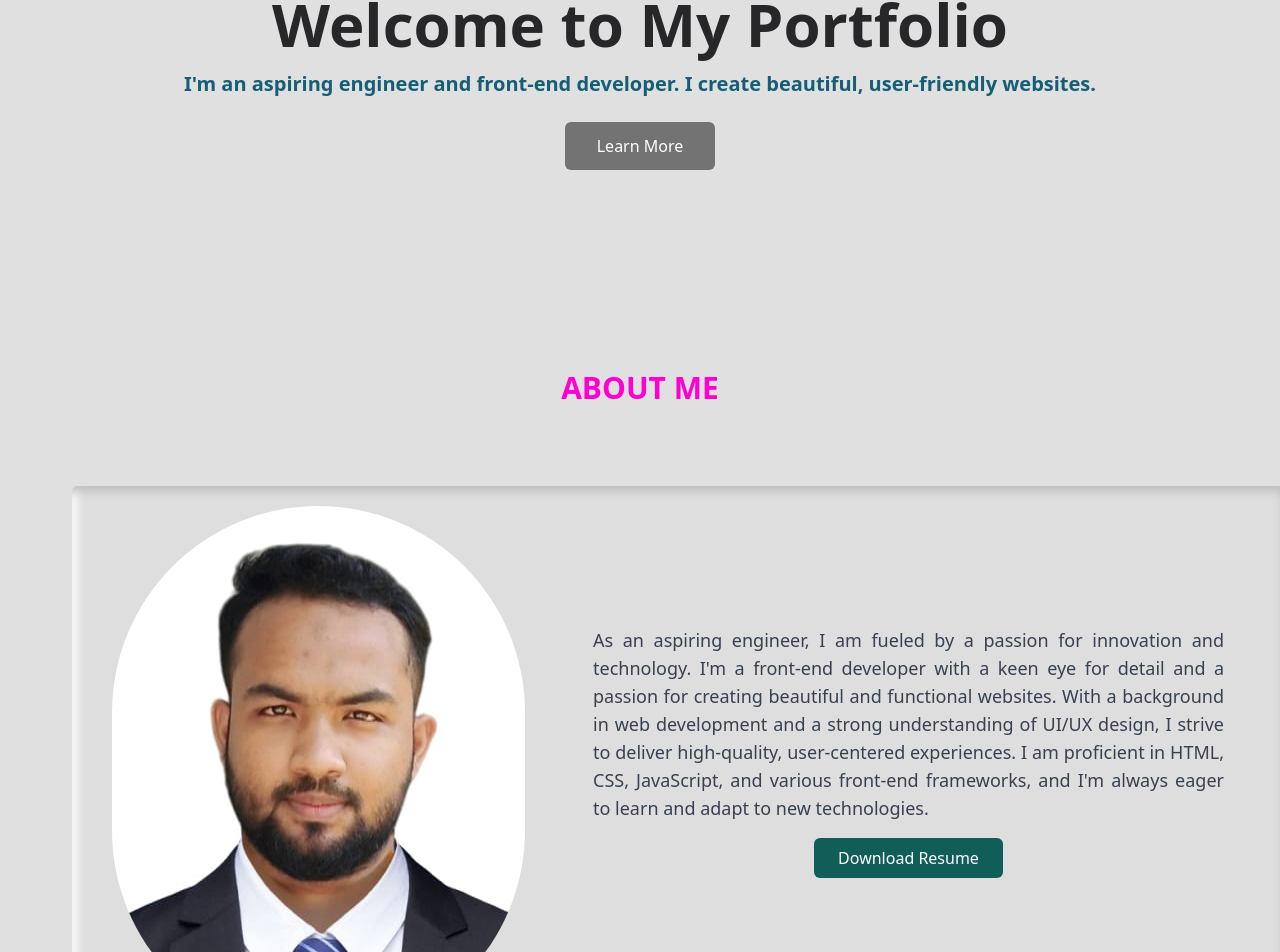
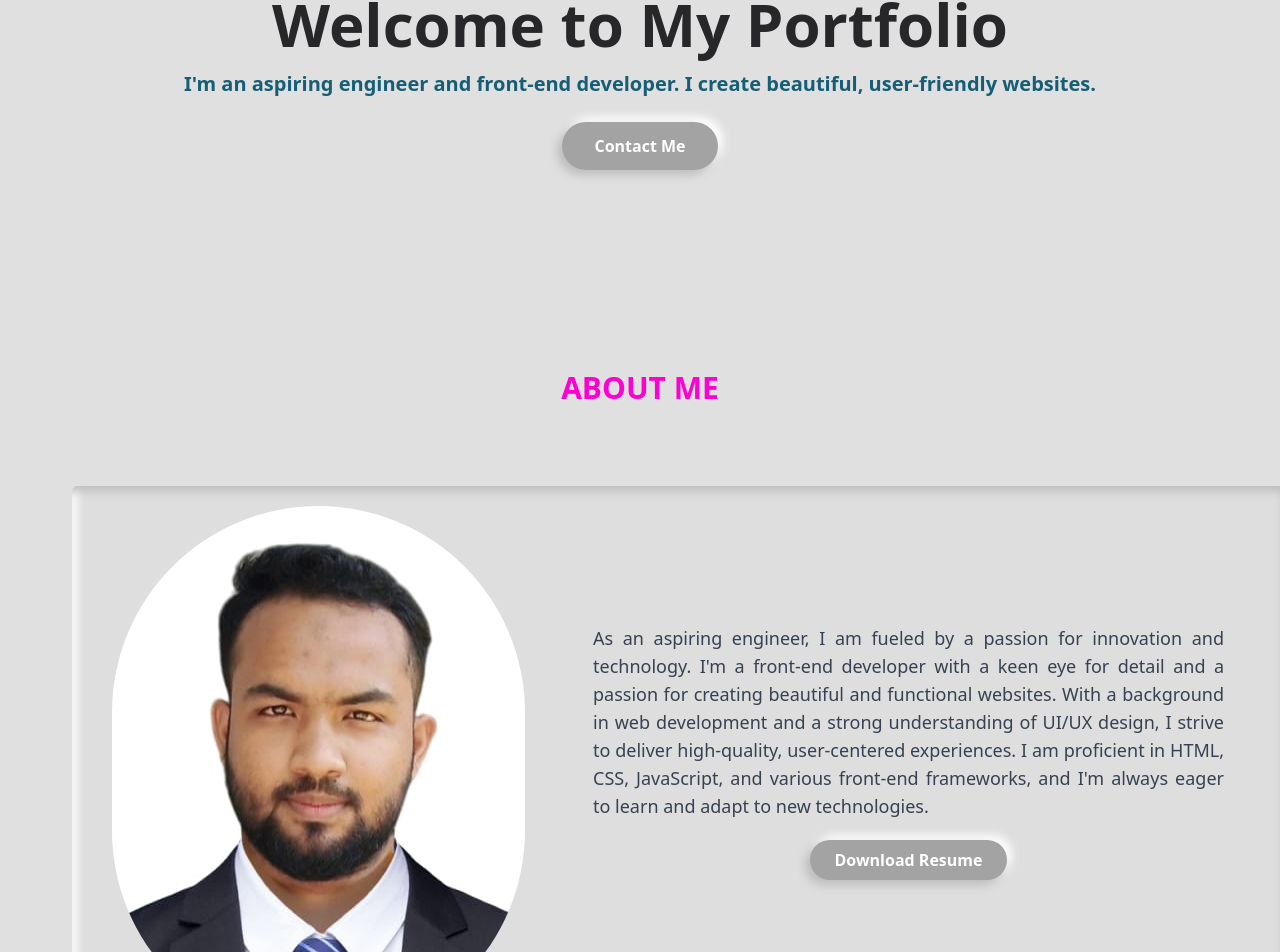
Before and after one commit to muaz64/muaz-portfolio-site, a React (Vite) app: page / in a window 1280 px wide. Shown: the part 299-1251 px from the top of the page. Built offline with nearby package versions, Linux system fonts and the light colour scheme.

Commit message:
update 6

```diff
--- a/src/components/About.jsx
+++ b/src/components/About.jsx
@@ -13,7 +13,7 @@ function About() {
           <p className="text-lg text-gray-700 text-justify">
           As an aspiring engineer, I am fueled by a passion for innovation and technology. I'm a front-end developer with a keen eye for detail and a passion for creating beautiful and functional websites. With a background in web development and a strong understanding of UI/UX design, I strive to deliver high-quality, user-centered experiences. I am proficient in HTML, CSS, JavaScript, and various front-end frameworks, and I'm always eager to learn and adapt to new technologies.
           </p>
-          <a href="/path/to/resume.pdf" download className="mt-4 inline-block px-6 py-2 text-white hover:text-secondary bg-teal-800 hover:bg-teal-400 rounded-md">
+          <a href="/path/to/resume.pdf" download className="mt-5 btn-home inline-block px-6 py-2 text-white hover:text-secondary font-semibold hover:bg-teal-400 rounded-md">
             Download Resume
           </a>
         </div>
--- a/src/components/Home.css
+++ b/src/components/Home.css
@@ -23,3 +23,13 @@
     animation: typing 3s steps(50, end) forwards, blink 0.5s step-end 3;
     width: fit-content; /* Ensures the span shrinks to content */
   }
+  .btn-home {
+    border-radius: 50px;
+    background: #a3a3a3;
+    box-shadow: -5px 5px 10px #bdbdbd, 5px -5px 10px #fff;
+    transition: transform 0.2s;
+}
+
+.btn:hover {
+    transform: scale(1.1); /* Adds a hover effect to scale up */
+}
--- a/src/components/Home.jsx
+++ b/src/components/Home.jsx
@@ -11,8 +11,8 @@ function Home() {
         <p className="text-lg md:text-xl mt-4 font-bold text-cyan-800 animate-slidein ...">
           I'm an aspiring engineer and front-end developer. I create beautiful, user-friendly websites.
         </p>
-        <a href="#services" className="mt-6 inline-block px-8 py-3 text-white bg-neutral-500 hover:bg-indigo-400 rounded-md">
-          Learn More
+        <a href="#contact" className="mt-6 btn-home  inline-block px-8 py-3 text-white hover:text-secondary font-bold hover:bg-teal-400 rounded-md">
+          Contact Me
         </a>
       </div>
     </section>
```
